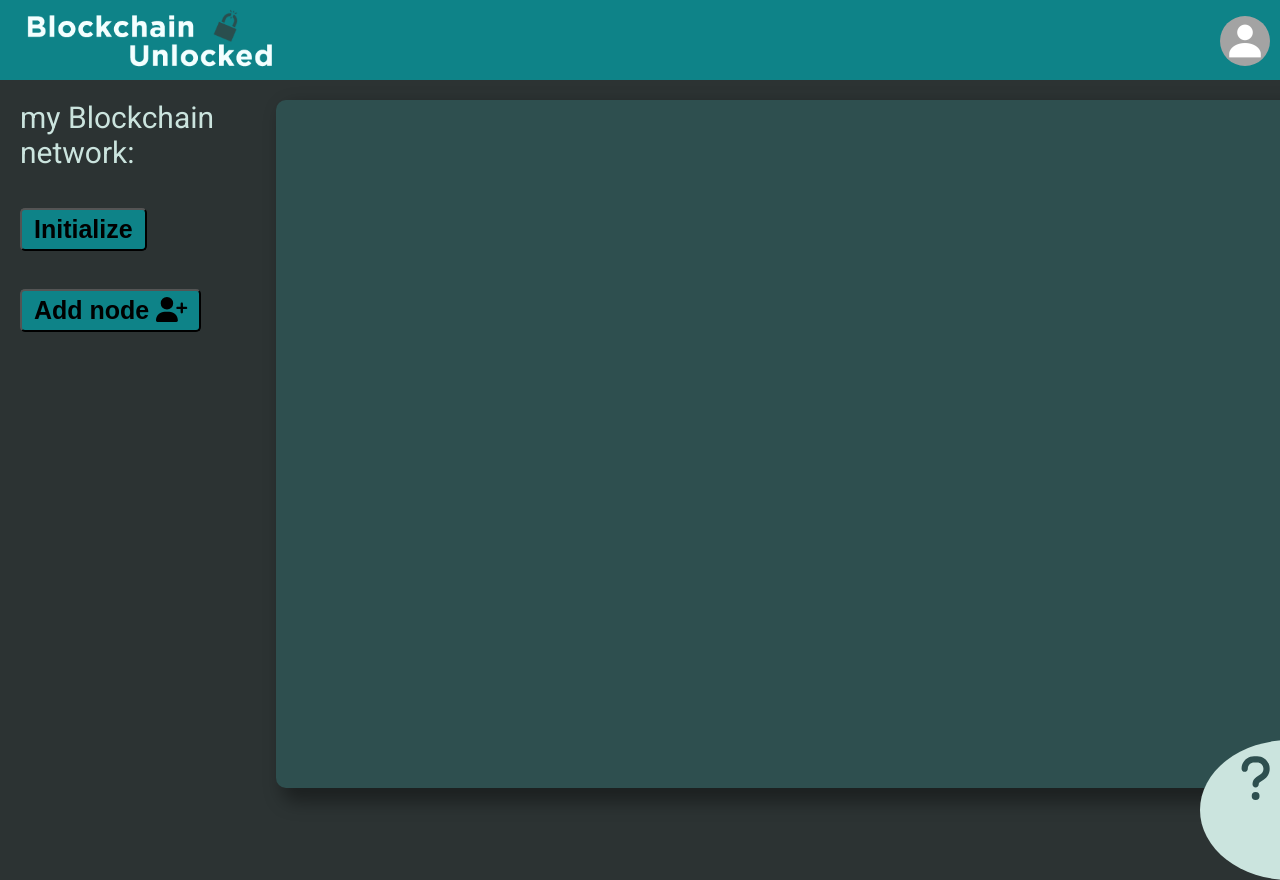
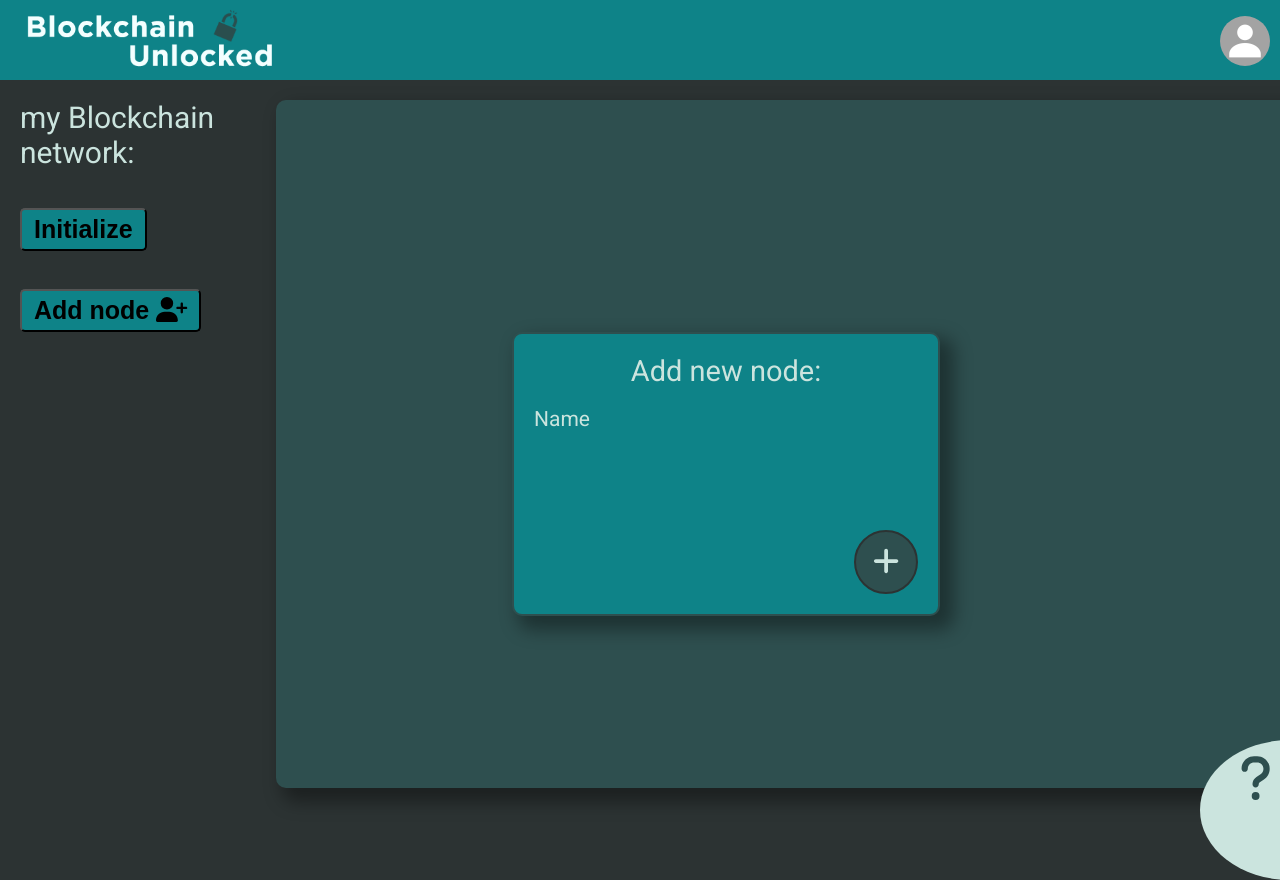
Before and after one commit to radu-filipescu/frontend-hackatron, an Angular app: page /simulation in a window 1280 px wide. Shown: the top 880 px of the page. Built offline with nearby package versions, Linux system fonts and the light colour scheme.

Commit message:
simulation page stuff

```diff
--- a/src/app/pages/simulation-page/simulation-page.component.html
+++ b/src/app/pages/simulation-page/simulation-page.component.html
@@ -7,13 +7,29 @@
 
     <br>
     <br>
-    <button (click)="initializeNetwork()">Initialize</button>
+    <button *ngIf="!networkInitialized" (click)="initializeNetwork()">Initialize</button>
     <br>
     <br>
     <br>
 
-    <button (click)="initializeNetwork()">Add node <fa-icon [icon]="faUserPlus"></fa-icon></button>
+    <div *ngIf="!networkInitialized">
+      <button (click)="openAddNodeModal()">Add node <fa-icon [icon]="faUserPlus"></fa-icon></button>
 
+      <div *ngIf="addingNodeModalVisible" class="adding-node-modal">
+        <div class="addingNodeHeader">Add new node:</div>
+
+        <br>
+        <label>Name</label>
+        <!-- <input type="text" [(ngModel)]="newNode.name"> -->
+
+
+        <div (click)="addNewNode()" class="add-node-button">
+          <fa-icon [icon]="faPlus"></fa-icon>
+        </div>
+      </div>
+
+
+    </div>
 
   </div>
 
--- a/src/app/pages/simulation-page/simulation-page.component.scss
+++ b/src/app/pages/simulation-page/simulation-page.component.scss
@@ -50,3 +50,49 @@ button:hover {
   -moz-box-shadow: 10px 10px 18px 4px rgba(0,0,0,0.37);
   box-shadow: 10px 10px 18px 4px rgba(0,0,0,0.37);
 }
+
+.adding-node-modal {
+  z-index: 10;
+  position: absolute;
+  height: 30vh;
+  width: 30vw;
+  background-color: #0E8388;
+  left: 40vw;
+  border-radius: 10px;
+  border: 2px solid #2E4F4F;
+  -webkit-box-shadow: 10px 10px 18px 4px rgba(0,0,0,0.37);
+  -moz-box-shadow: 10px 10px 18px 4px rgba(0,0,0,0.37);
+  box-shadow: 10px 10px 18px 4px rgba(0,0,0,0.37);
+  padding: 20px;
+}
+
+.addingNodeHeader {
+  width: 100%;
+  text-align: center;
+  font-size: 29px;
+}
+
+label {
+  font-size: 21px;
+}
+
+.add-node-button {
+  width: 60px;
+  height: 60px;
+  background-color: #2E4F4F;
+  position: absolute;
+  right: 20px;
+  bottom: 20px;
+  border-radius: 50px;
+  border: solid 2px #2C3333;
+  text-align: center;
+  font-size: 30px;
+  line-height: 60px;
+}
+
+.add-node-button:hover {
+  cursor: pointer;
+  -webkit-box-shadow: 13px 12px 32px -16px rgba(0,0,0,0.46);
+  -moz-box-shadow: 13px 12px 32px -16px rgba(0,0,0,0.46);
+  box-shadow: 13px 12px 32px -16px rgba(0,0,0,0.46);
+}
--- a/src/app/pages/simulation-page/simulation-page.component.ts
+++ b/src/app/pages/simulation-page/simulation-page.component.ts
@@ -1,5 +1,6 @@
 import { Component, OnInit } from '@angular/core';
-import { faU, faUserPlus } from '@fortawesome/free-solid-svg-icons';
+import { faUserPlus, faPlus } from '@fortawesome/free-solid-svg-icons';
+import { nodeDTO } from 'src/app/shared/DTOs/NodeDTO';
 
 @Component({
   selector: 'app-simulation-page',
@@ -9,8 +10,14 @@ import { faU, faUserPlus } from '@fortawesome/free-solid-svg-icons';
 export class SimulationPageComponent implements OnInit {
 
   faUserPlus = faUserPlus;
+  faPlus = faPlus;
 
-  networkInitialised: boolean = false;
+  networkInitialized: boolean = false;
+  addingNodeModalVisible: boolean = true;
+
+  networkNodes: nodeDTO[] = [];
+
+  newNode: nodeDTO = new nodeDTO();
 
   constructor() { }
 
@@ -21,4 +28,13 @@ export class SimulationPageComponent implements OnInit {
 
   }
 
+  openAddNodeModal() {
+    this.addingNodeModalVisible = true;
+    this.newNode = new nodeDTO();
+  }
+
+  addNewNode() {
+
+  }
+
 }
--- /dev/null
+++ b/src/app/shared/DTOs/transferDTO.ts
@@ -0,0 +1,5 @@
+export class transferDTO {
+  senderId: string = "";
+  receiverId: string = "";
+  transferAmount: number = 0;
+}
```
